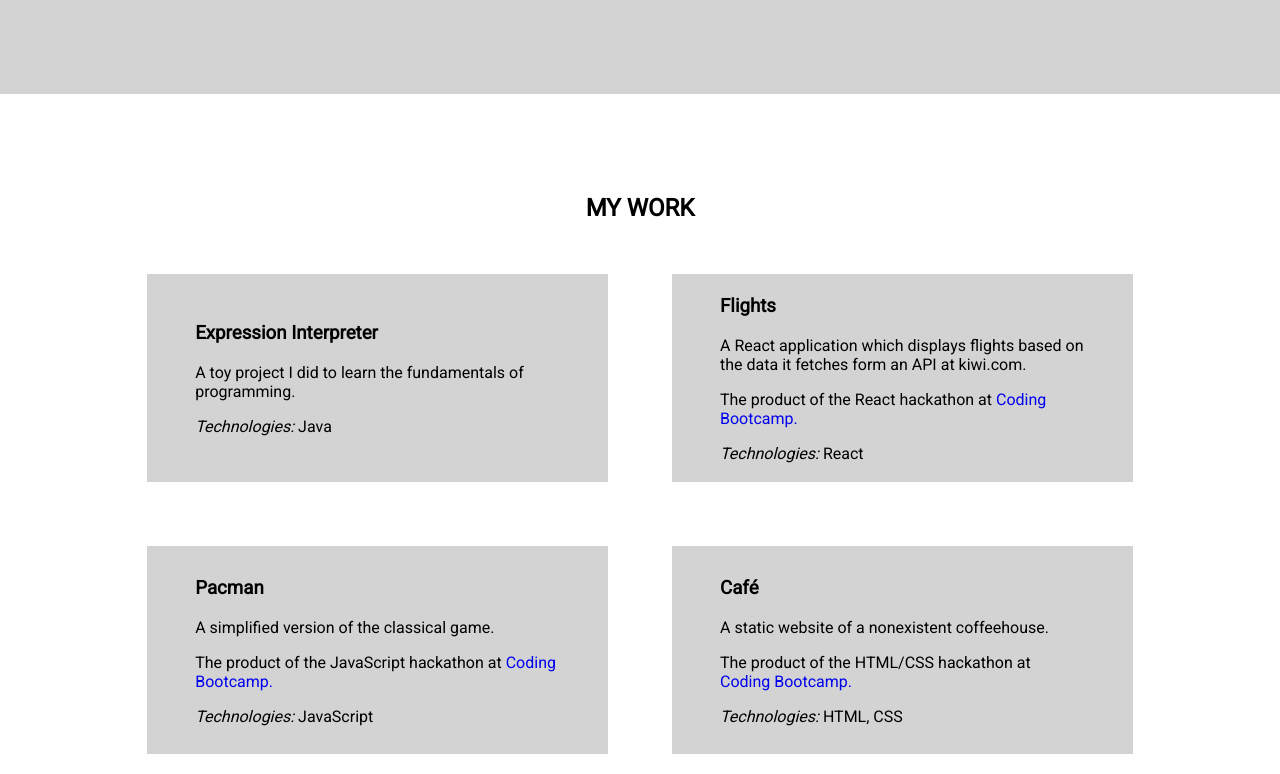
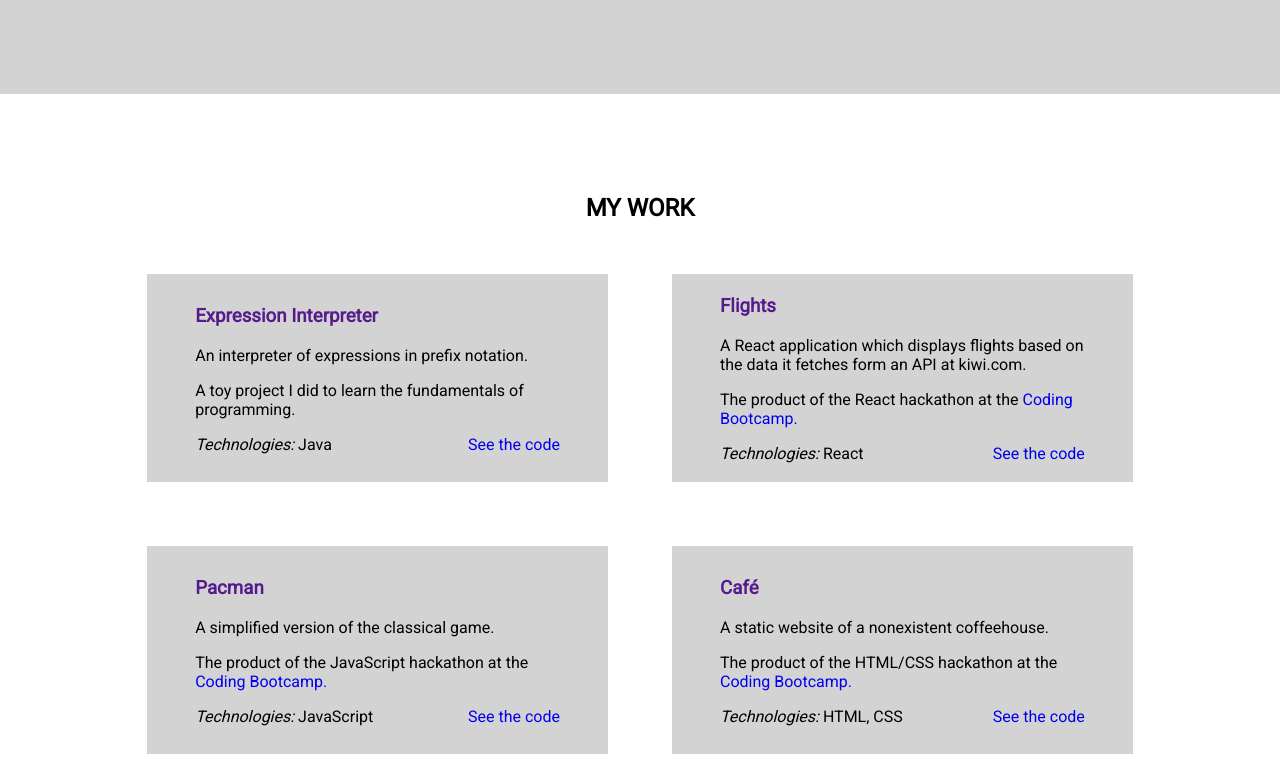
Before and after one commit to ondrejtrisc/ondrejtrisc.github.io, a website: page src/index.html in a window 1280 px wide. Shown: the part 1506-2280 px from the top of the page. Drawn offline with nearby package versions, Linux system fonts and the light colour scheme; files that its build step writes are made by us from their sources.

Commit message:
responsivity basics

```diff
--- a/src/index.html
+++ b/src/index.html
@@ -4,9 +4,12 @@
   <meta charset="UTF-8">
   <meta name="viewport" content="width=device-width, initial-scale=1.0">
   <meta http-equiv="X-UA-Compatible" content="ie=edge">
+  <meta name="description" content="Professional portfolio website of Ondřej Trišč">
+
   <link rel="stylesheet" href="/css/style.css">
   <link rel="icon" href="/img/favicon-96x96.png" type="favicon" sizes="96x96">
   <link href="https://fonts.googleapis.com/css?family=Roboto&display=swap" rel="stylesheet">
+
   <title>Ondřej Trišč</title>
 </head>
 <body>
@@ -71,57 +74,64 @@
       <div class="projects">
         <div id="java" class="project">
           <div>
-            <h3>Expression Interpreter</h3>
+            <a href="" target="_blank"><h3>Expression Interpreter</h3></a>
+            <p>
+              An interpreter of expressions in prefix notation.
+            </p>
             <p>
               A toy project I did to learn the fundamentals of programming.
             </p>
-            <p>
-              <em>Technologies:</em> Java
+            <p class="line">
+              <span><em>Technologies:</em> Java</span>
+              <a href="https://github.com/ondrejtrisc/Expression_Interpreter" target="_blank">See the code</a>
             </p>
           </div>
         </div>
         <div id="react" class="project">
           <div>
-            <h3>Flights</h3>
+            <a href="" target="_blank"><h3>Flights</h3></a>
               <p>
                 A React application which displays flights based on the data it fetches form an API at kiwi.com.
               </p>
               <p>
-                The product of the React hackathon at <a href="https://www.codingbootcamp.cz/" target="_blank">Coding Bootcamp.</a>
+                The product of the React hackathon at the <a href="https://www.codingbootcamp.cz/" target="_blank">Coding Bootcamp.</a>
               </p>
-            <p>
-              <em>Technologies:</em> React
+            <p class="line">
+              <span><em>Technologies:</em> React</span>
+              <a href="https://github.com/ondrejtrisc/react_hackathon" target="_blank">See the code</a>
             </p>
           </div>
         </div>
         <div id="javascript" class="project">
           <div>
-            <h3>Pacman</h3>
+            <a href="" target="_blank"><h3>Pacman</h3></a>
             <p>
               A simplified version of the classical game.
             </p>
             <p>
-              The product of the JavaScript hackathon at <a href="https://www.codingbootcamp.cz/" target="_blank">Coding Bootcamp.</a>
+              The product of the JavaScript hackathon at the <a href="https://www.codingbootcamp.cz/" target="_blank">Coding Bootcamp.</a>
             </p>
-            <p>
-              <em>Technologies:</em> JavaScript
+            <p class="line">
+              <span><em>Technologies:</em> JavaScript</span>
+              <a href="https://github.com/ondrejtrisc/javascript_hackathon" target="_blank">See the code</a>
             </p>
           </div>
         </div>
         <div id="css" class="project">
           <div>
-            <h3>Café</h3>
+            <a href="" target="_blank"><h3>Café</h3></a>
             <p>
               A static website of a nonexistent coffeehouse.
             </p>
             <p>
-              The product of the HTML/CSS hackathon at <a href="https://www.codingbootcamp.cz/" target="_blank">Coding Bootcamp.</a>
+              The product of the HTML/CSS hackathon at the <a href="https://www.codingbootcamp.cz/" target="_blank">Coding Bootcamp.</a>
             </p>
-            <p>
-              <em>Technologies:</em> HTML, CSS
+            <p class="line">
+              <span><em>Technologies:</em> HTML, CSS</span>
+              <a href="https://github.com/ondrejtrisc/css_hackathon" target="_blank">See the code</a>
             </p>
           </div>
-          </div>
+        </div>
       </div>
     </section>
 
--- a/src/scss/style.scss
+++ b/src/scss/style.scss
@@ -82,6 +82,11 @@ header {
     height: 60vh;
     position: relative;
 
+    @media (max-width: 1100px) {
+      background: $myblack;
+      height: 40vh;
+    }
+
     h1 {
 
       position: absolute;
@@ -101,6 +106,9 @@ header {
   .about {
     background-color: $mygrey;
     height: calc(40vh - 5rem);
+    @media (max-width: 1100px) {
+      height: calc(60vh - 5rem);
+    }
     display: flex;
     justify-content: center;
     align-items: center;
@@ -190,7 +198,7 @@ header {
 
 .portfolio {
 
-  height: 100vh;
+  min-height: 100vh;
 
   &__padding {
     height: 5rem;
@@ -212,10 +220,18 @@ header {
       justify-content: center;
       align-items: center;
       width: 40%;
-      height: 13rem;
+      @media (max-width: 1100px) {
+        width: 80%;
+      }
+      min-height: 13rem;
       margin: 2rem;
       padding: 0 3rem;
       background-color: $mygrey;
+
+      .line {
+        display: flex;
+        justify-content: space-between;
+      }
     }
   }
 }
@@ -240,6 +256,9 @@ header {
     a {
       margin: 3rem 0;
       display: flex;
+      @media (max-width: 1100px) {
+        flex-direction: column;
+      }
       align-items: center;
       font-size: 1.2rem;
       color: $myblack;
```
